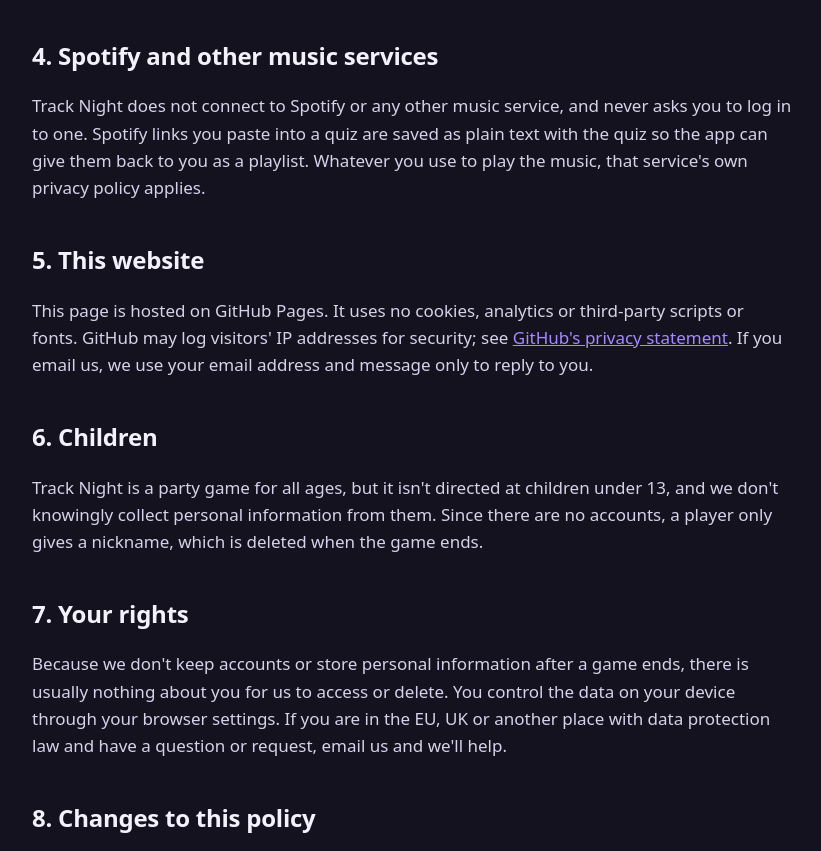
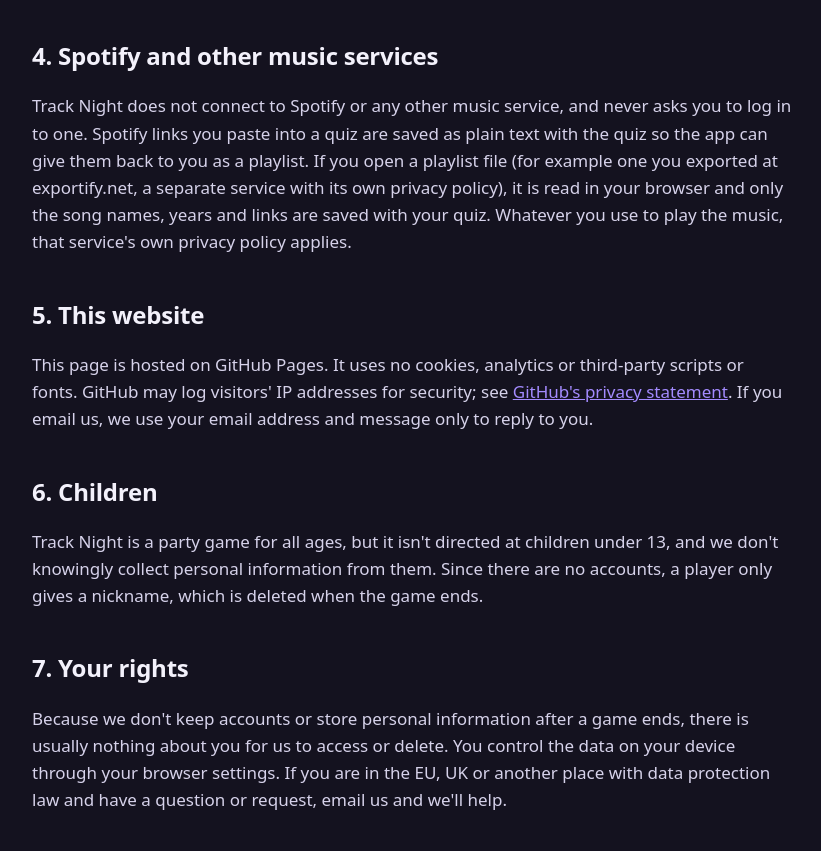
Before and after one commit to mcederdev/music-quiz, a plain HTML site: page privacy.html in a window 1280 px wide. Shown: the part 2398-3249 px from the top of the page, without its empty margins (88-909 px from the left). Drawn offline with Linux system fonts and the light colour scheme.

Commit message:
Site: artist and title from a playlist file (#7)
* Add Random quiz to the feature list and quiz-list screenshot

Matches the app change in music-quiz-app PR #2. No privacy change:
random quizzes are built and saved in the browser like other quizzes.

Co-Authored-By: Claude Opus 5.5 <noreply@anthropic.com>
Claude-Session: https://claude.ai/code/session_01StYdww9nuKnYPwEL9S93gE

* Site: songs with only your own questions, and seeing every answer

Feature list and results screenshot match music-quiz-app PR #3. No
privacy change.

Co-Authored-By: Claude Opus 5.5 <noreply@anthropic.com>
Claude-Session: https://claude.ai/code/session_01StYdww9nuKnYPwEL9S93gE

* Site: quizzes built by category, answers checked at the end

Matches music-quiz-app PR #4: feature text, how-it-works step, and
builder, quiz list and results screenshots. Privacy wording only
(rounds -> categories); no change to what is collected.

Co-Authored-By: Claude Opus 5.5 <noreply@anthropic.com>
Claude-Session: https://claude.ai/code/session_01StYdww9nuKnYPwEL9S93gE

* Site: describe writing your own questions per song, new editor screenshot

Co-Authored-By: Claude Opus 5.5 <noreply@anthropic.com>
Claude-Session: https://claude.ai/code/session_01StYdww9nuKnYPwEL9S93gE

* Site: fix screenshot alt text

Co-Authored-By: Claude Opus 5.5 <noreply@anthropic.com>
Claude-Session: https://claude.ai/code/session_01StYdww9nuKnYPwEL9S93gE

* Site: fix quotes in alt text

Co-Authored-By: Claude Opus 5.5 <noreply@anthropic.com>
Claude-Session: https://claude.ai/code/session_01StYdww9nuKnYPwEL9S93gE

* Site: templates, playlist paste, practice, share links, big-screen extras; privacy note on share links

Co-Authored-By: Claude Opus 5.5 <noreply@anthropic.com>
Claude-Session: https://claude.ai/code/session_01StYdww9nuKnYPwEL9S93gE

* Site: mention moving songs between categories

Co-Authored-By: Claude Opus 5.5 <noreply@anthropic.com>
Claude-Session: https://claude.ai/code/session_01StYdww9nuKnYPwEL9S93gE

* Site: playlist CSV for artist and title; privacy note on opening playlist files

Co-Authored-By: Claude Opus 5.5 <noreply@anthropic.com>
Claude-Session: https://claude.ai/code/session_01StYdww9nuKnYPwEL9S93gE

---------

Co-authored-by: Claude <noreply@anthropic.com>

```diff
--- a/privacy.html
+++ b/privacy.html
@@ -72,7 +72,7 @@
     <p>When a quiz master asks Track Night to look up a song's release year, our server sends that song's artist and title to <a href="https://musicbrainz.org/">MusicBrainz</a>, an open music database. The request comes from our server, not your device, and contains no information about you. Results are cached in server memory to avoid repeat lookups.</p>
 
     <h2>4. Spotify and other music services</h2>
-    <p>Track Night does not connect to Spotify or any other music service, and never asks you to log in to one. Spotify links you paste into a quiz are saved as plain text with the quiz so the app can give them back to you as a playlist. Whatever you use to play the music, that service's own privacy policy applies.</p>
+    <p>Track Night does not connect to Spotify or any other music service, and never asks you to log in to one. Spotify links you paste into a quiz are saved as plain text with the quiz so the app can give them back to you as a playlist. If you open a playlist file (for example one you exported at exportify.net, a separate service with its own privacy policy), it is read in your browser and only the song names, years and links are saved with your quiz. Whatever you use to play the music, that service's own privacy policy applies.</p>
 
     <h2>5. This website</h2>
     <p>This page is hosted on GitHub Pages. It uses no cookies, analytics or third-party scripts or fonts. GitHub may log visitors' IP addresses for security; see <a href="https://docs.github.com/en/site-policy/privacy-policies/github-general-privacy-statement">GitHub's privacy statement</a>. If you email us, we use your email address and message only to reply to you.</p>
```
Also changed, not shown: index.html (+1 -1 lines).
